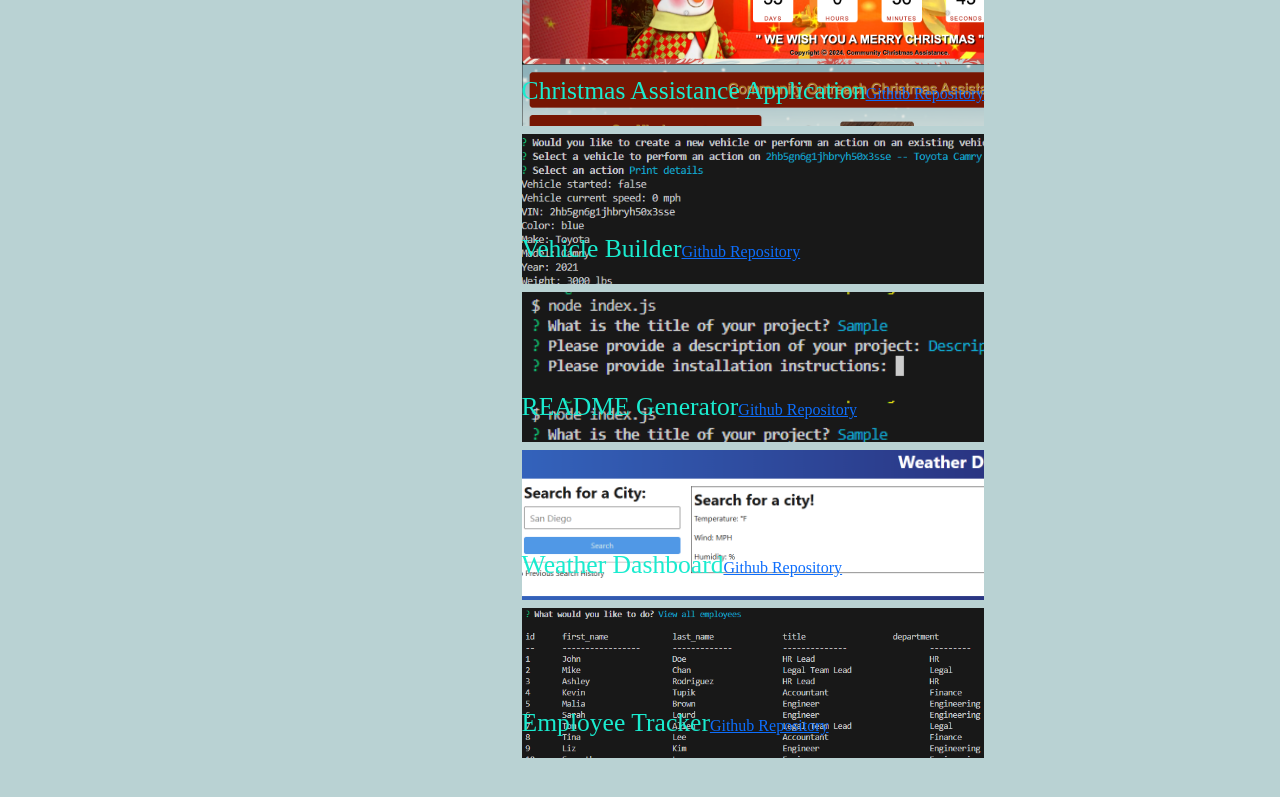
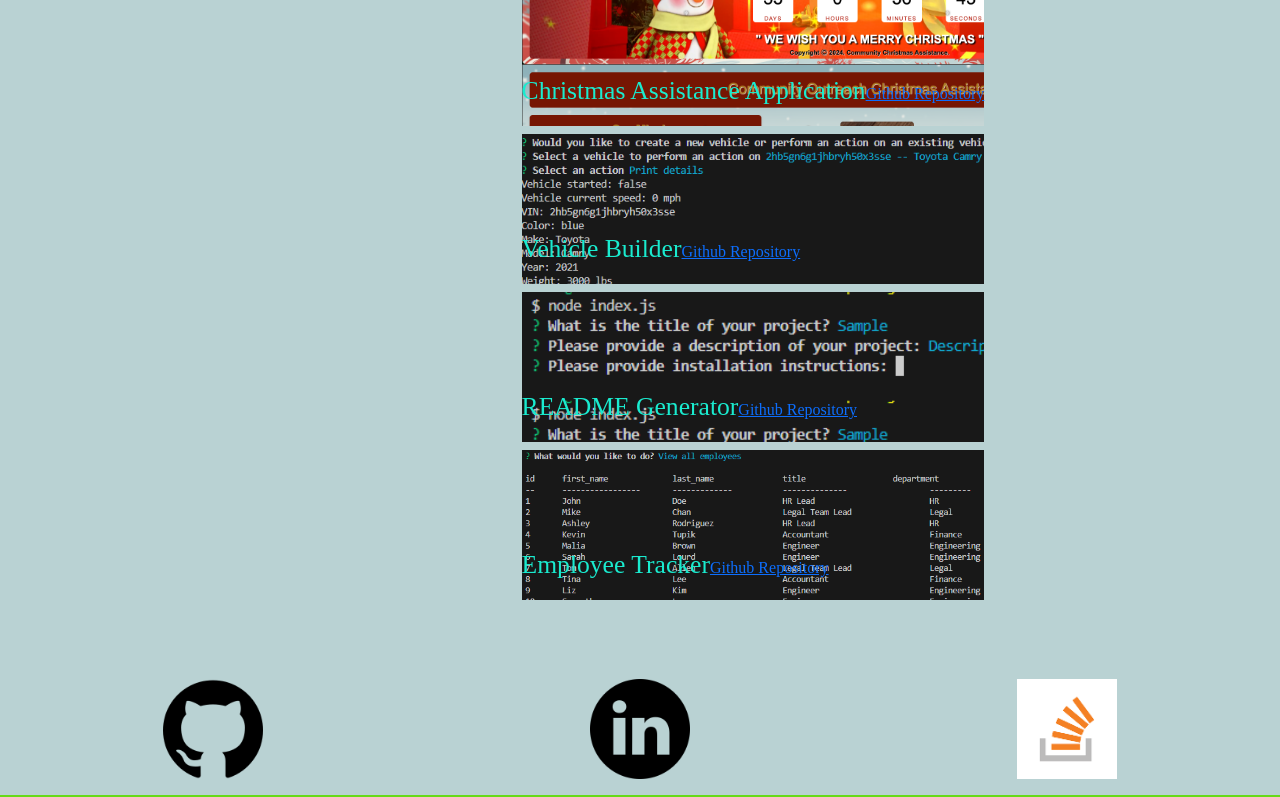
Before and after one commit to PeterRudolf-a/PeterRudolfReactPortfolio, a React (Vite) app: page /portfolio in a window 1280 px wide. Shown: the part 408-1205 px from the top of the page. Built offline with nearby package versions, Linux system fonts and the light colour scheme.

Commit message:
updated portfolio and about

```diff
--- a/src/components/pages/Portfolio.jsx
+++ b/src/components/pages/Portfolio.jsx
@@ -26,12 +26,6 @@ export default function Portfolio() {
               path="https://github.com/PeterRudolf-a/PeterReadMeGenerator"
             />
             <Project
-              name="Weather Dashboard"
-              className="flex-item weather-dashboard"
-              path="https://github.com/PeterRudolf-a/PeterWeatherDashboard"
-              deployed="https://peterweatherdashboard.onrender.com/"
-            />
-            <Project
               name="Employee Tracker"
               className="flex-item employee-tracker"
               path="https://github.com/PeterRudolf-a/PeterSQL_EmployeeTracker"
```
